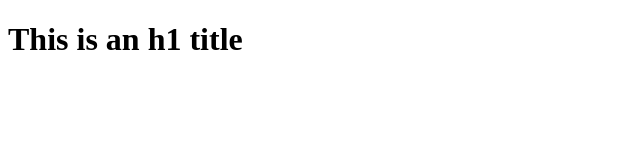
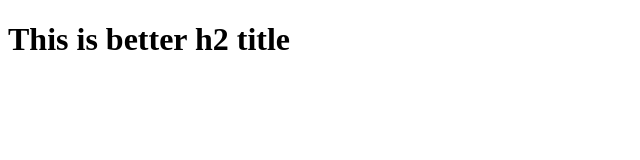
Before and after one commit to Sinbad007/Teskedua, a plain HTML site: page index.html in a window 1280 px wide. Shown: the whole page, without its empty margins (0-640 px from the left). Drawn offline with Linux system fonts and the light colour scheme.

Commit message:
Better Implementation Test B

```diff
--- a/index.html
+++ b/index.html
@@ -3,5 +3,5 @@
 <head>
 <title>HelloWord</title>
 </head>
-<body><h1>This is an h1 title</h1></body>
+<body><h1>This is better h2 title</h1></body>
 </html>
```
